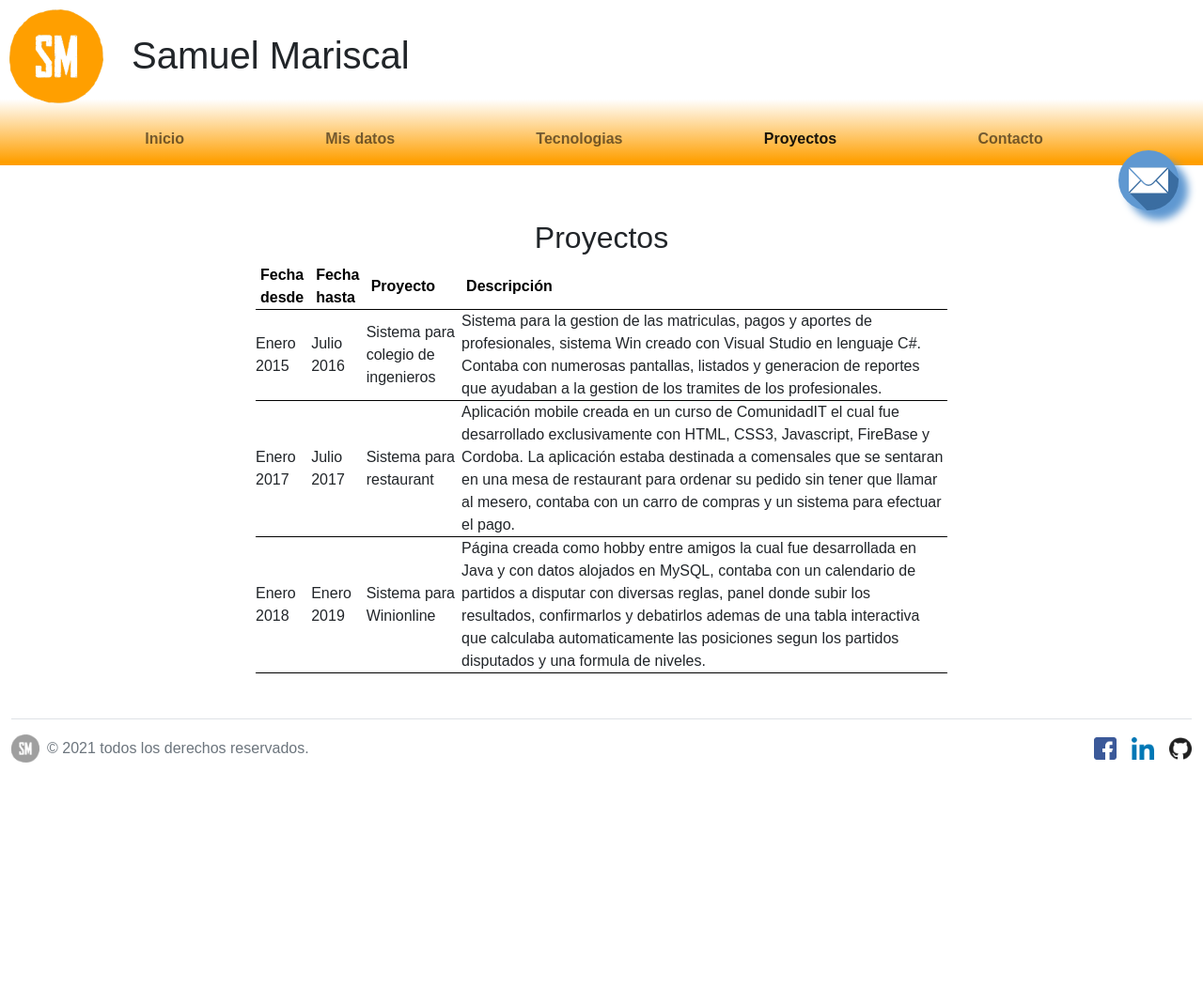
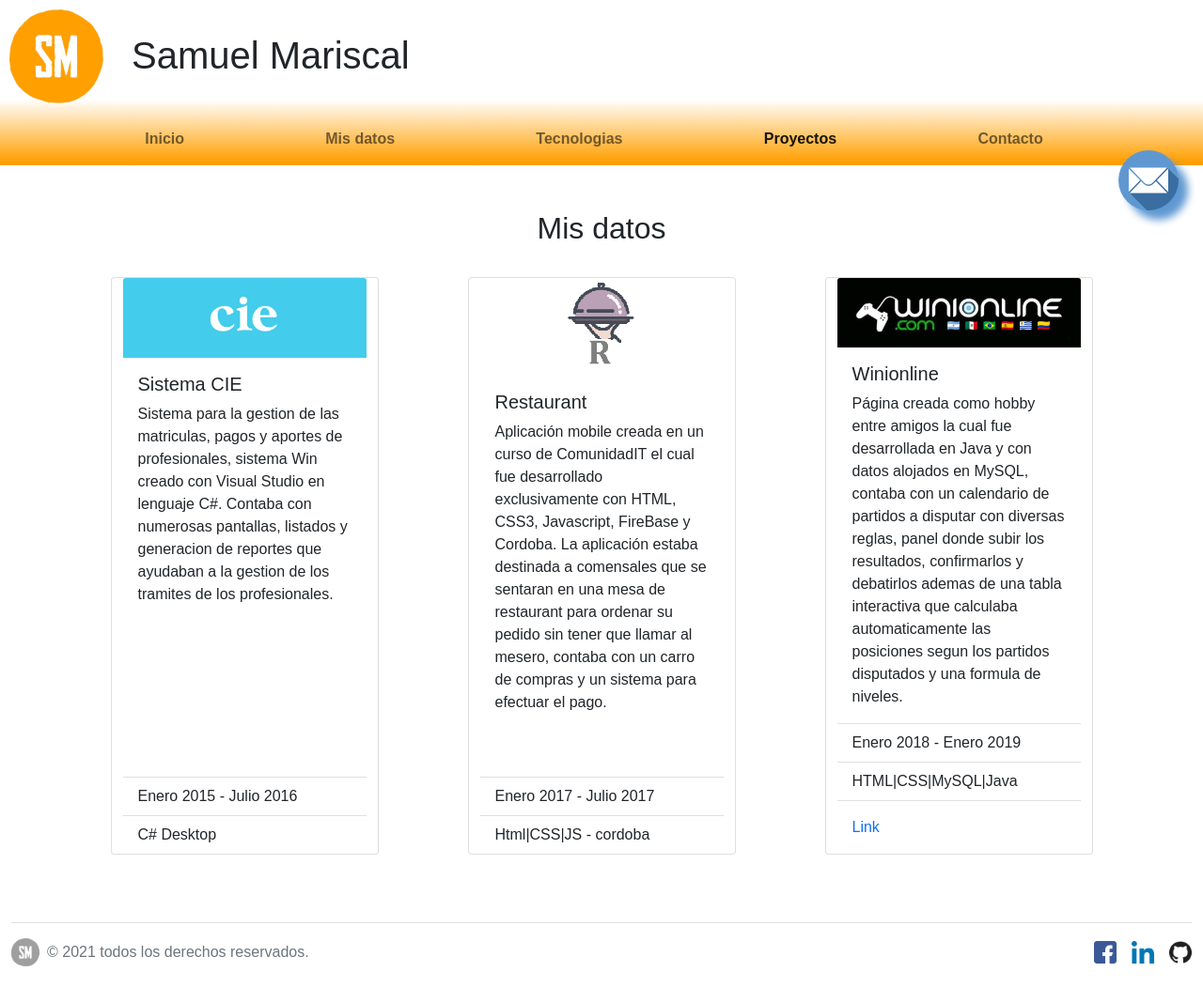
Before and after one commit to smariscal/Portfolio, a website: page paginas/proyectos.html in a window 1280 px wide. Shown: the whole page at 94% size. Before the commit the page ends 876 px from the top, so only its background shows below. Drawn offline with nearby package versions, Linux system fonts and the light colour scheme; a web font is replaced by a local one.

Commit message:
Se elimino el style.css, se modifico la pagina de proyectos y se dejo funcional el contacto.

```diff
--- a/paginas/proyectos.html
+++ b/paginas/proyectos.html
@@ -63,32 +63,42 @@
         <main class="container my-5">
             <a href="contacto.html"><img src="../imagenes/Img_btnFlotante.png" class="btnFlotante" alt="Contacto"></a>
             <section class="row">
-                <div class="mx-auto col-12 col-md-7 col-lg-8">
-                    <h2>Proyectos</h2>
-                    <table class="estructura__principal__texto__proyectos">
-                        <th>Fecha desde</th>
-                        <th>Fecha hasta</th>
-                        <th>Proyecto</th>
-                        <th>Descripción</th>
-                        <tr>
-                            <td>Enero 2015</td>
-                            <td>Julio 2016</td>
-                            <td>Sistema para colegio de ingenieros</td>
-                            <td>Sistema para la gestion de las matriculas, pagos y aportes de profesionales, sistema Win creado con Visual Studio en lenguaje C#. Contaba con numerosas pantallas, listados y generacion de reportes que ayudaban a la gestion de los tramites de los profesionales.</td>
-                        </tr>
-                        <tr>
-                            <td>Enero 2017</td>
-                            <td>Julio 2017</td>
-                            <td>Sistema para restaurant</td>
-                            <td>Aplicación mobile creada en un curso de ComunidadIT el cual fue desarrollado exclusivamente con HTML, CSS3, Javascript, FireBase y Cordoba. La aplicación estaba destinada a comensales que se sentaran en una mesa de restaurant para ordenar su pedido sin tener que llamar al mesero, contaba con un carro de compras y un sistema para efectuar el pago.</td>
-                        </tr>
-                        <tr>
-                            <td>Enero 2018</td>
-                            <td>Enero 2019</td>
-                            <td>Sistema para Winionline</td>
-                            <td>Página creada como hobby entre amigos la cual fue desarrollada en Java y con datos alojados en MySQL, contaba con un calendario de partidos a disputar con diversas reglas, panel donde subir los resultados, confirmarlos y debatirlos ademas de una tabla interactiva que calculaba automaticamente las posiciones segun los partidos disputados y una formula de niveles.</td>
-                        </tr>
-                    </table>
+                <h2>Mis datos</h2>
+                <div class="card mx-auto my-4 col-10 col-md-3 col-lg-3">
+                    <img src="../imagenes/cie.png" class="card-img-top" alt="Colegio de ingenieros especialistas">
+                    <div class="card-body">
+                        <h5 class="card-title">Sistema CIE</h5>
+                        <p class="card-text">Sistema para la gestion de las matriculas, pagos y aportes de profesionales, sistema Win creado con Visual Studio en lenguaje C#. Contaba con numerosas pantallas, listados y generacion de reportes que ayudaban a la gestion de los tramites de los profesionales.</p>
+                    </div>
+                    <ul class="list-group list-group-flush">
+                        <li class="list-group-item">Enero 2015 - Julio 2016</li>
+                        <li class="list-group-item">C# Desktop</li>
+                    </ul>
+                </div>
+                <div class="card mx-auto my-4 col-10 col-md-3 col-lg-3">
+                    <img src="../imagenes/restaurant.png" class="card-img-top" alt="Restaurant">
+                    <div class="card-body">
+                        <h5 class="card-title">Restaurant</h5>
+                        <p class="card-text">Aplicación mobile creada en un curso de ComunidadIT el cual fue desarrollado exclusivamente con HTML, CSS3, Javascript, FireBase y Cordoba. La aplicación estaba destinada a comensales que se sentaran en una mesa de restaurant para ordenar su pedido sin tener que llamar al mesero, contaba con un carro de compras y un sistema para efectuar el pago.</p>
+                    </div>
+                    <ul class="list-group list-group-flush">
+                        <li class="list-group-item">Enero 2017 - Julio 2017</li>
+                        <li class="list-group-item">Html|CSS|JS - cordoba</li>
+                    </ul>
+                </div>
+                <div class="card mx-auto my-4 col-10 col-md-3 col-lg-3">
+                    <img src="../imagenes/winionline.png" class="card-img-top" alt="Winionline">
+                    <div class="card-body">
+                        <h5 class="card-title">Winionline</h5>
+                        <p class="card-text">Página creada como hobby entre amigos la cual fue desarrollada en Java y con datos alojados en MySQL, contaba con un calendario de partidos a disputar con diversas reglas, panel donde subir los resultados, confirmarlos y debatirlos ademas de una tabla interactiva que calculaba automaticamente las posiciones segun los partidos disputados y una formula de niveles.</p>
+                    </div>
+                    <ul class="list-group list-group-flush">
+                        <li class="list-group-item">Enero 2018 - Enero 2019</li>
+                        <li class="list-group-item">HTML|CSS|MySQL|Java</li>
+                    </ul>
+                    <div class="card-body">
+                        <a href="https://www.winionline.com" target="_blank" class="card-link">Link</a>
+                    </div>
                 </div>
             </section>
         </main>
--- a/scss/paginas/_index.scss
+++ b/scss/paginas/_index.scss
@@ -0,0 +1,3 @@
+.imgPrincipal{
+    border-radius: 15%;
+}
--- a/scss/paginas/_proyectos.scss
+++ b/scss/paginas/_proyectos.scss
@@ -5,14 +5,3 @@
         text-align: left;
     }
 }
-
-th{
-    background-color: map-get($colores , fondo);
-    color: black;
-    padding-left: 5px;
-}
-
-table, th, td {
-    border-bottom: 1px solid map-get($colores , bordes);
-    border-collapse: collapse;
-}
--- a/scss/paginas/_tecnologias.scss
+++ b/scss/paginas/_tecnologias.scss
@@ -1,15 +1,10 @@
-.estructura__principal{
-    background-color: map-get($colores , fondo);
-    &__texto__tecnologias{
-        @include flexbox(row, space-evenly, wrap, space-around);
-        @extend %anchoTotal;
-        &__img{
-            object-fit: fill;
-            transition: transform 0.5s;
-            &:hover{
-                transform: scale(1.2);
-                z-index: 100;
-            }
-        }
+.imgTecnologias{
+    width: 150px;
+    height: 150px;
+    object-fit: fill;
+    transition: transform 0.5s;
+    &:hover{
+        transform: scale(1.2);
+        z-index: 100;
     }
 }
```
Also changed, not shown: index.html (+1 -1 lines), paginas/contacto.html (+34 -11 lines), paginas/misdatos.html (+1 -1 lines), paginas/tecnologias.html (+21 -11 lines), css/main.css, imagenes/cie.png (added), imagenes/restaurant.png (added), imagenes/winionline.png (added), style.css (deleted).
